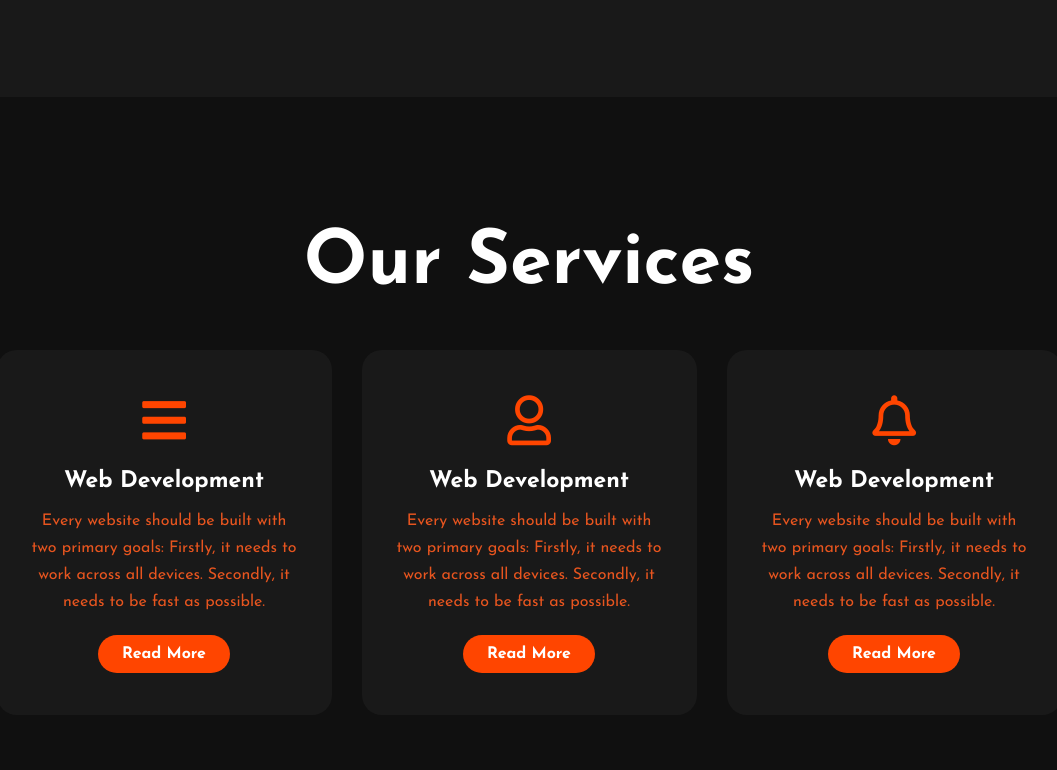
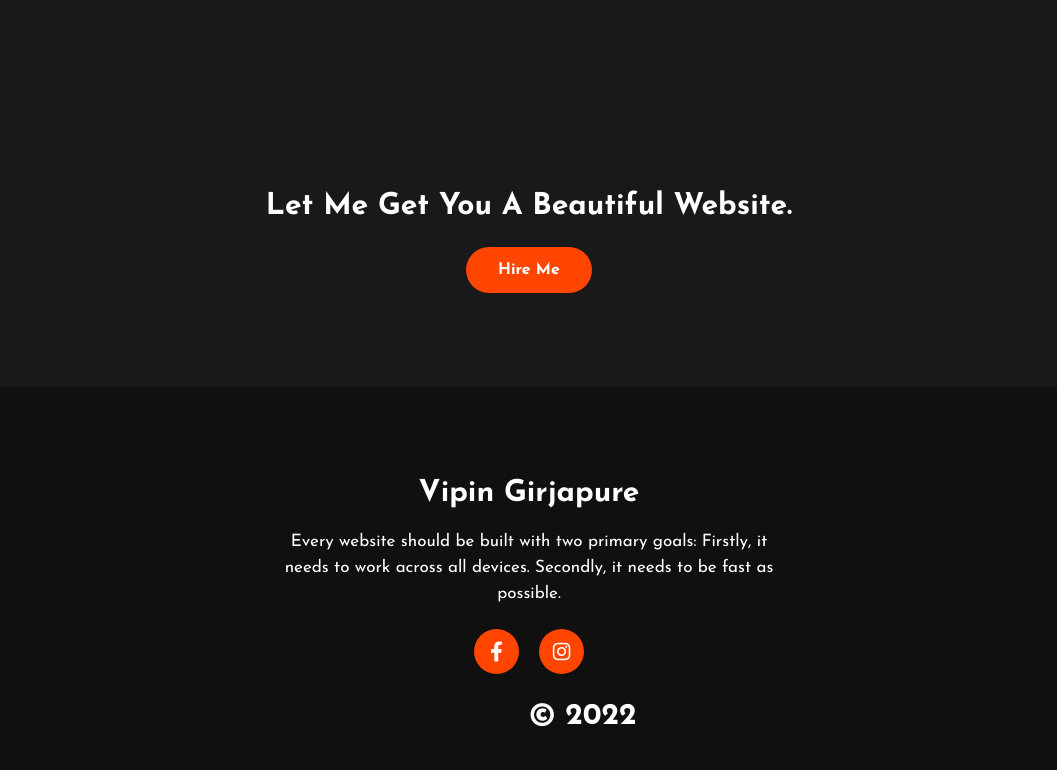
Before and after one commit to VipinGirjapure/Portfolio, a plain HTML site: page index.html in a window 1280 px wide. Shown: the part 1330-2100 px from the top of the page, without its empty margins (111-1168 px from the left). Drawn offline with Linux system fonts and the light colour scheme.

Commit message:
Update index.html

```diff
--- a/index.html
+++ b/index.html
@@ -3,7 +3,7 @@
 <head>
 	<title>VIPIN GIRJAPURE</title>
 	<link rel="stylesheet" type="text/css" href="style.css">
-
+<link rel="shortcut icon" href="vlogo.ico" type="image/x-icon">
 	<link rel="preconnect" href="https://fonts.gstatic.com">
   <link href="https://fonts.googleapis.com/css2?family=Josefin+Sans:ital,wght@0,100;0,200;0,300;0,400;0,500;0,600;0,700;1,100;1,200;1,300;1,400;1,500;1,600;1,700&display=swap" rel="stylesheet">
 
@@ -18,10 +18,10 @@
 			<h2 class="logo"></h2>
 			<ul>
 				<li><a href="#">Home</a></li>
-				<li><a href="#">About Us</a></li>
-				<li><a href="#">Services</a></li>
+				<li><a href="#">About Me</a></li>
+				<!-- <li><a href="#">Services</a></li> -->
 				<li><a href="#">Skills</a></li>
-				<li><a href="#">Contact Us</a></li>
+				<li><a href="#">Contact Me</a></li>
 			</ul>
 
 
@@ -38,7 +38,7 @@
 		</div>
 	</div>
 
-	<!----About section start---->
+	<!-- About section  -->
 	<section class="about">
 		<div class="main">
 			<!-- <img src="./"> -->
@@ -51,66 +51,22 @@
 		</div>
 	</section>
 
-	<!-----service section start----------->
-	<div class="service">
-		<div class="title">
-			<h2>Our Services</h2>
-		</div>
-
-		<div class="box">
-			<div class="card">
-				<i class="fas fa-bars"></i>
-				<h5>Web Development</h5>
-				<div class="pra">
-					<p>Every website should be built with two primary goals: Firstly, it needs to work across all devices. Secondly, it needs to be fast as possible.</p>
-
-					<p style="text-align: center;">
-						<a class="button" href="#">Read More</a>
-					</p>
-				</div>
-			</div>
-
-			<div class="card">
-				<i class="far fa-user"></i>
-				<h5>Web Development</h5>
-				<div class="pra">
-					<p>Every website should be built with two primary goals: Firstly, it needs to work across all devices. Secondly, it needs to be fast as possible.</p>
-
-					<p style="text-align: center;">
-						<a class="button" href="#">Read More</a>
-					</p>
-				</div>
-			</div>
-
-			<div class="card">
-				<i class="far fa-bell"></i>
-				<h5>Web Development</h5>
-				<div class="pra">
-					<p>Every website should be built with two primary goals: Firstly, it needs to work across all devices. Secondly, it needs to be fast as possible.</p>
-
-					<p style="text-align: center;">
-						<a class="button" href="#">Read More</a>
-					</p>
-				</div>
-			</div>
-		</div>
-	</div>
-
 	<!------Contact Me------>
 	<div class="contact-me">
 		<p>Let Me Get You A Beautiful Website.</p>
 		<a class="button-two" href="#">Hire Me</a>
 	</div>
 
-	<!------footer start--------->
+	<!------footer--------->
 	<footer>
 		<p>Vipin Girjapure</p>
-		<p>Lorem ipsum dolor sit amet consectetur adipisicing elit. Fuga placeat odit aspernatur quasi at deleniti atque quo corporis dolorem illo. Aperiam praesentium porro illo voluptate amet placeat id rem consectetur!</p>
+	<p>	Every website should be built with two primary goals: Firstly, it needs to work across all devices. Secondly, it needs to be fast as possible.</p>
+
 		<div class="social">
 			<a href="#"><i class="fab fa-facebook-f"></i></a>
 			<a href="#"><i class="fab fa-instagram"></i>
 		</div>
-		<!-- <p class="end">CopyRight By Tahmid Ahmed</p> -->
+		<p class="end">&copy 2022</p>
 	</footer>
 </body>
 </html>
```
